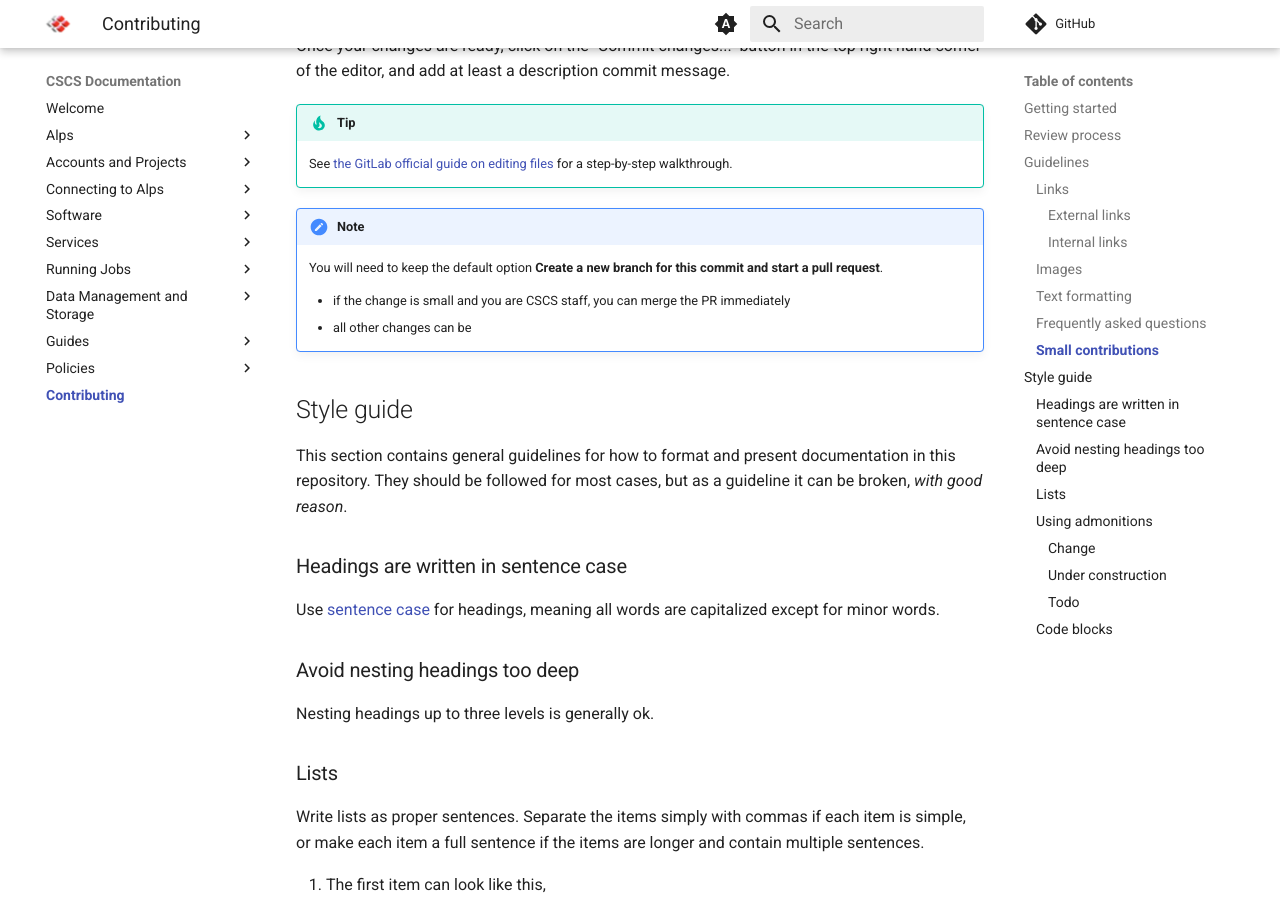
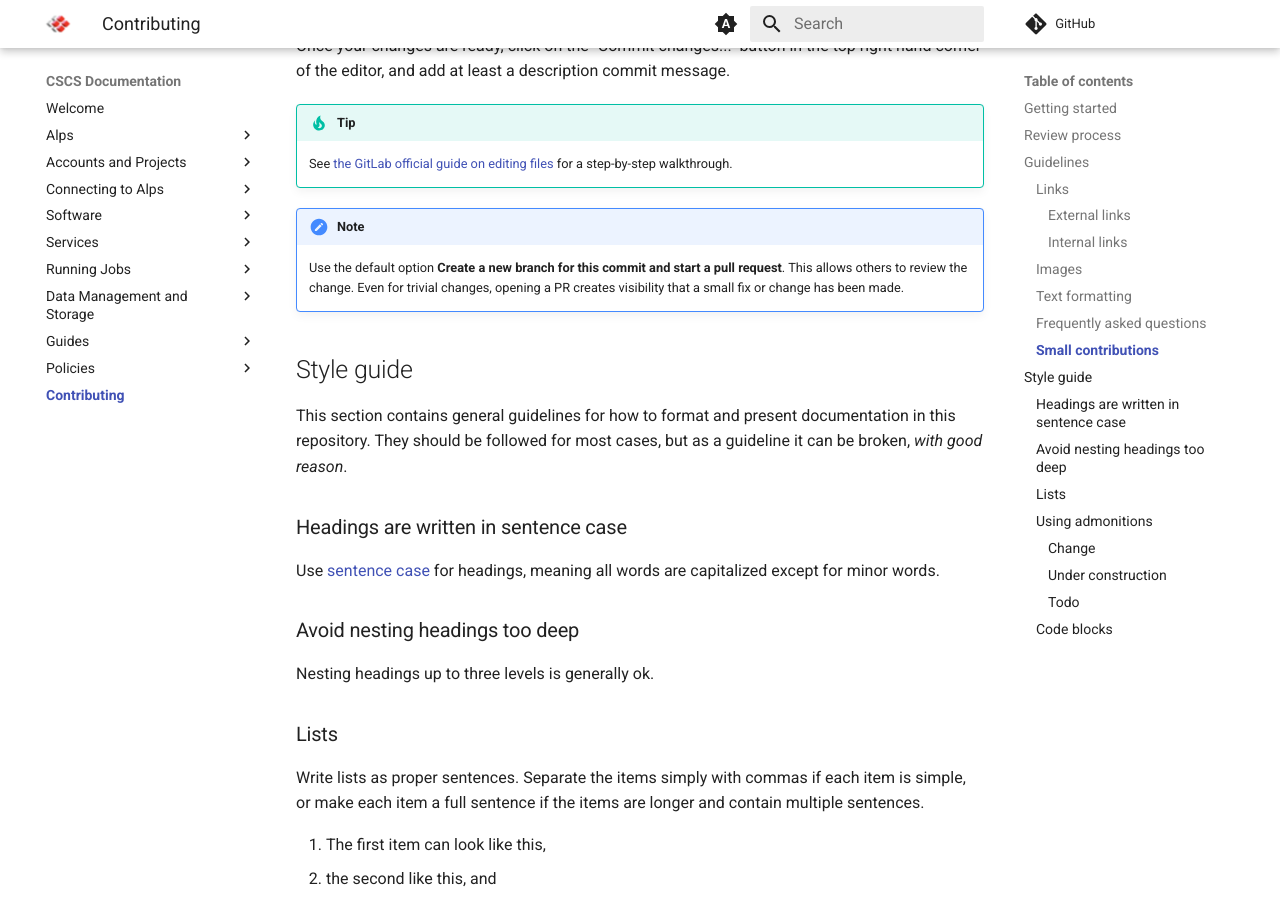
Before and after one commit to nickjbrowning/cscs-docs, an MkDocs documentation site: the page built from docs/contributing/index.md, in a window 1280 px wide and 900 px high, scrolled down 4678 px. Built offline with MkDocs 1.6.1 and Material for MkDocs 9.7.7, drawn with Linux system fonts in a browser that asks for light colours; comment, search, counter and statistics services are not loaded.

Commit message:
Small changes to recommendations on making PRs from the GitHub UI (#139)

```diff
--- a/docs/contributing/index.md
+++ b/docs/contributing/index.md
@@ -191,10 +191,9 @@ Once your changes are ready, click on the "Commit changes..." button in the top
     See [the GitLab official guide on editing files](https://docs.github.com/en/repositories/working-with-files/managing-files/editing-files) for a step-by-step walkthrough.
 
 !!! note
-    You will need to keep the default option **Create a new branch for this commit and start a pull request**.
-
-    * if the change is small and you are CSCS staff, you can merge the PR immediately
-    * all other changes can be
+    Use the default option **Create a new branch for this commit and start a pull request**.
+    This allows others to review the change.
+    Even for trivial changes, opening a PR creates visibility that a small fix or change has been made.
 
 ## Style guide
 
```
